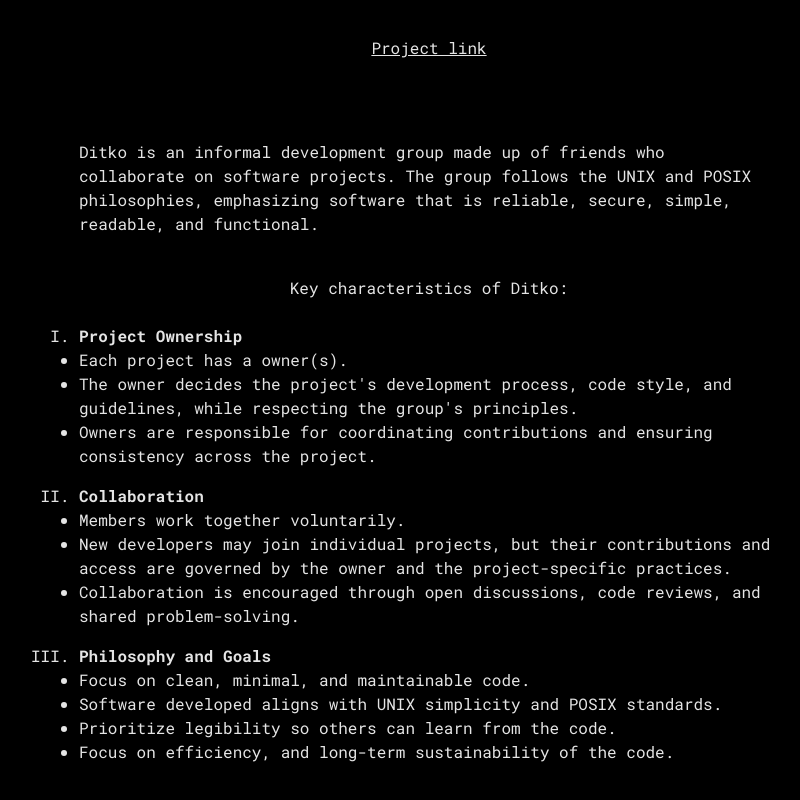
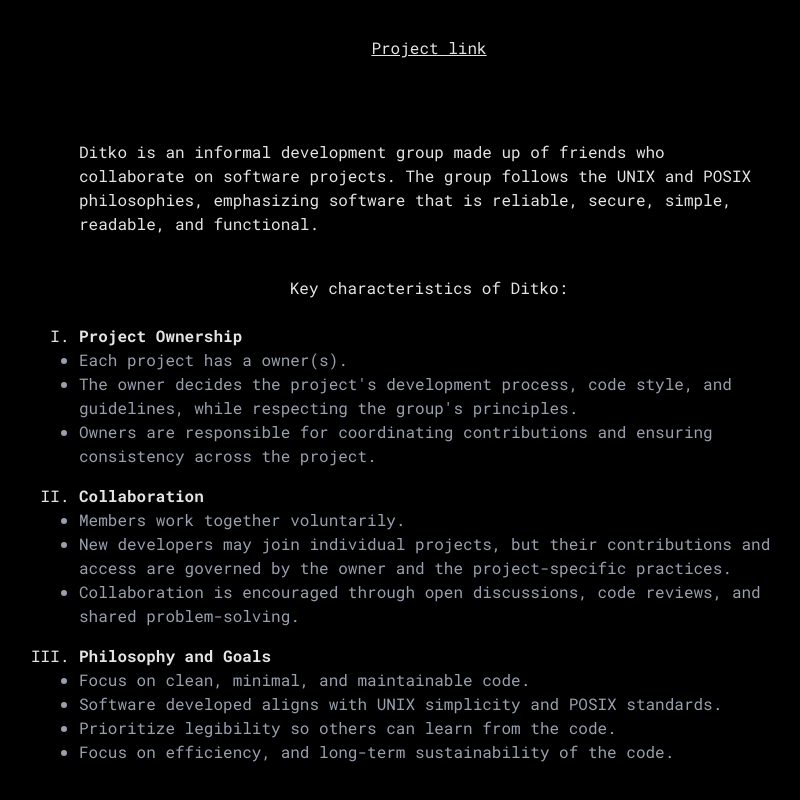
Before and after one commit to pandasoli/ditko, a SvelteKit app: page / in a window 1280 px wide. Shown: the part 1048-1848 px from the top of the page, without its empty margins (211-1011 px from the left). Built offline with nearby package versions, Linux system fonts and the light colour scheme.

Commit message:
fix: gray colors

```diff
--- a/src/routes/+page.svelte
+++ b/src/routes/+page.svelte
@@ -77,7 +77,7 @@
 		<li>
 			<b>Project Ownership</b>
 
-			<ul class='list-disc'>
+			<ul class='list-disc text-gray-400'>
 				<li>Each project has a owner(s).</li>
 				<li>The owner decides the project's development process, code style, and guidelines, while respecting the group's principles.</li>
 				<li>Owners are responsible for coordinating contributions and ensuring consistency across the project.</li>
@@ -87,7 +87,7 @@
 		<li>
 			<b>Collaboration</b>
 
-			<ul class='list-disc'>
+			<ul class='list-disc text-gray-400'>
 				<li>Members work together voluntarily.</li>
 				<li>New developers may join individual projects, but their contributions and access are governed by the owner and the project-specific practices.</li>
 				<li>Collaboration is encouraged through open discussions, code reviews, and shared problem-solving.</li>
@@ -97,7 +97,7 @@
 		<li>
 			<b>Philosophy and Goals</b>
 
-			<ul class='list-disc'>
+			<ul class='list-disc text-gray-400'>
 				<li>Focus on clean, minimal, and maintainable code.</li>
 				<li>Software developed aligns with UNIX simplicity and POSIX standards.</li>
 				<li>Prioritize legibility so others can learn from the code.</li>
--- a/src/routes/projects/+page.svelte
+++ b/src/routes/projects/+page.svelte
@@ -42,7 +42,7 @@
 			<article class='flex flex-col gap-4'>
 				<h2 class='text-lg'><a href='https://codeberg.org/ditko/{title}' class='underline'>{title}</a></h2>
 
-				<p class='text-sm text-gray-700 line-clamp-3'>{description}</p>
+				<p class='text-sm text-gray-400 line-clamp-3'>{description}</p>
 
 				<div class='flex gap-2'>
 					{#each leaders as leader}
```
